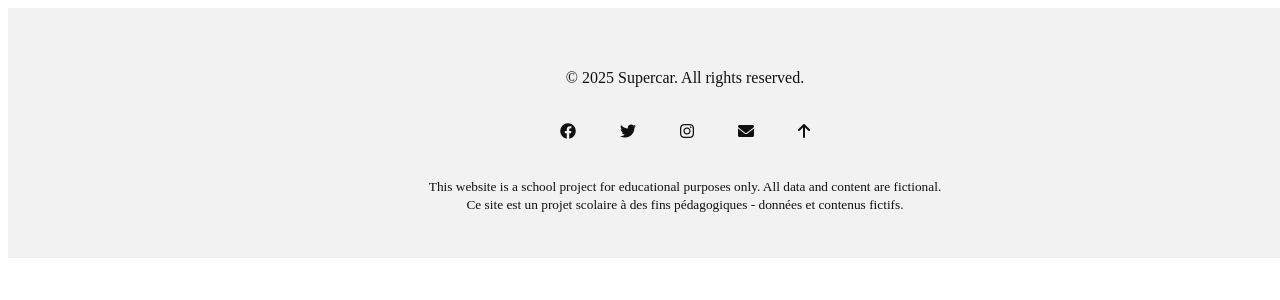
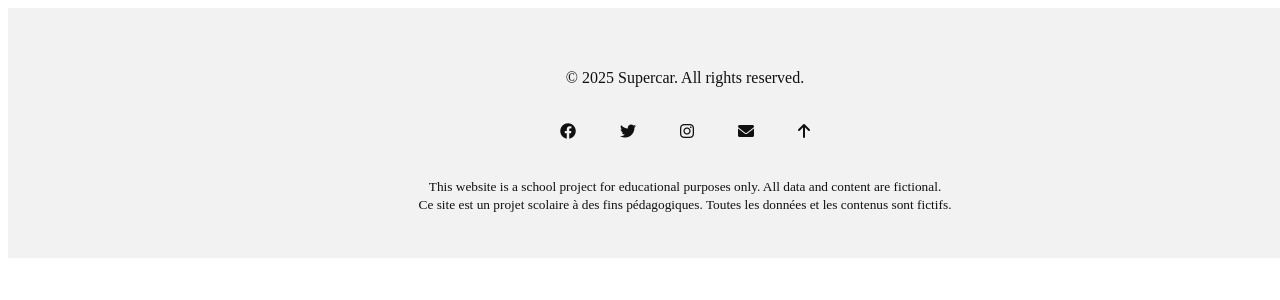
Before and after one commit to YYS-25/Supercar_RP1, a PHP site: page /Footer.php in a window 1280 px wide; the page is wider, and only the part inside the window is pictured. Shown: the top 300 px of that part. Run offline with PHP 8.4, Linux system fonts and the light colour scheme.

Commit message:
Updated Mention Legale

```diff
--- a/Supercar_Client/Footer-fr.php
+++ b/Supercar_Client/Footer-fr.php
@@ -22,7 +22,7 @@
         <small>
             This website is a school project for educational purposes only.
             All data and content are fictional. <br>
-            Ce site est un projet scolaire à des fins pédagogiques - données et contenus fictifs.
+            Ce site est un projet scolaire à des fins pédagogiques. Toutes les données et les contenus sont fictifs.
         </small>
     </footer>
     <script src="https://cdn.jsdelivr.net/npm/bootstrap@5.3.0/dist/js/bootstrap.bundle.min.js"></script>
--- a/Supercar_Client/Footer.php
+++ b/Supercar_Client/Footer.php
@@ -22,7 +22,7 @@
         <small>
             This website is a school project for educational purposes only.
             All data and content are fictional. <br>
-            Ce site est un projet scolaire à des fins pédagogiques - données et contenus fictifs.
+            Ce site est un projet scolaire à des fins pédagogiques. Toutes les données et les contenus sont fictifs.
         </small>
     </footer>
     <script src="https://cdn.jsdelivr.net/npm/bootstrap@5.3.0/dist/js/bootstrap.bundle.min.js"></script>
```
